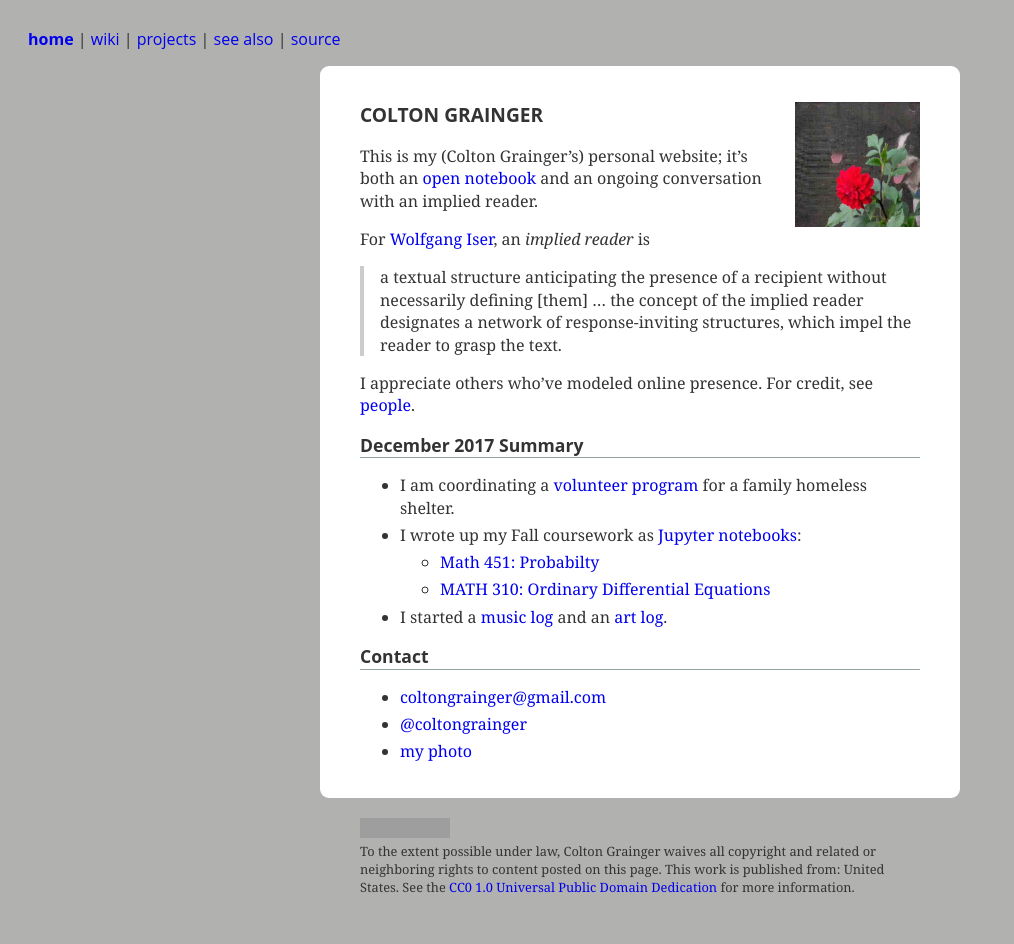
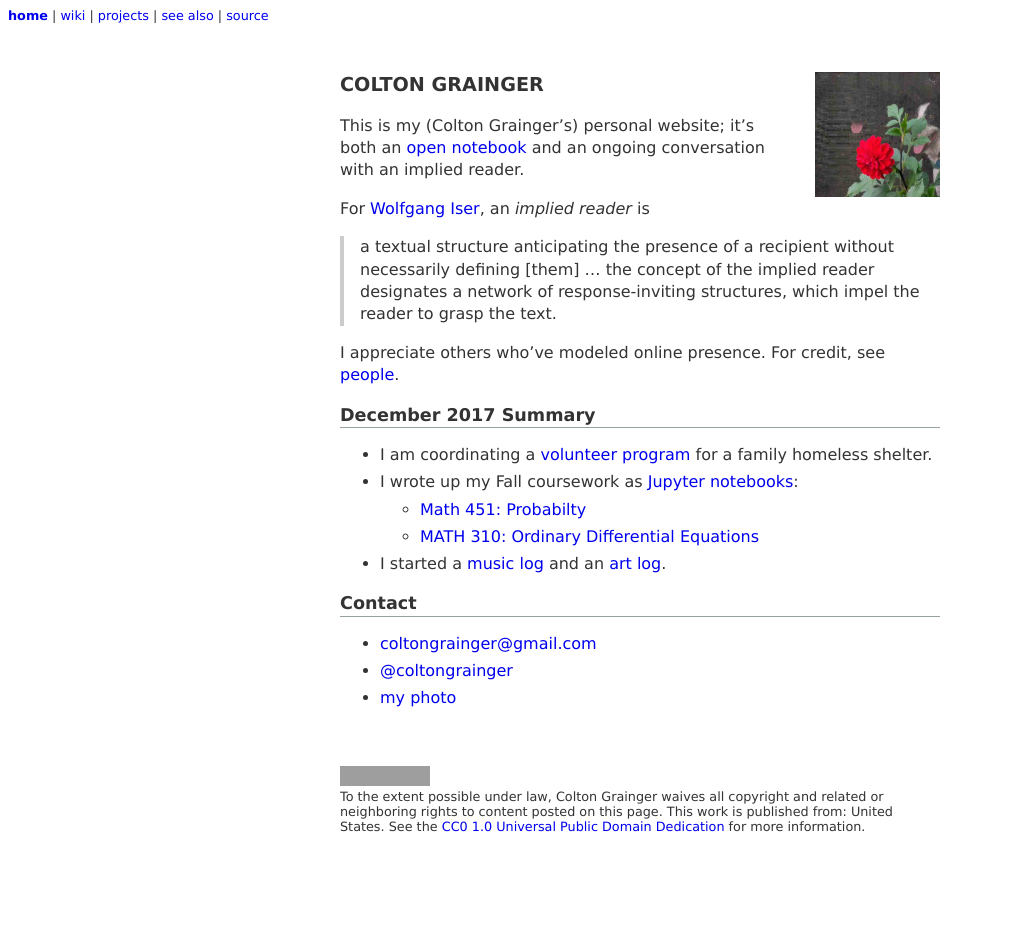
Before and after one commit to coltongrainger/blog, a Jekyll site: the page built from index.md, in a window 1280 px wide. Shown: the whole page, without its empty margins (0-1014 px from the left). Built offline with Jekyll 4.4.1, drawn with Linux system fonts in a browser that asks for light colours; our own code applies the rules of GitHub Pages for plain Markdown files; after the commit the page ends 900 px from its top, so only the background shows below that; grey boxes are pictures that could not be loaded.

Commit message:
try sans-serif font style.

```diff
--- /dev/null
+++ b/_includes/default.css
@@ -0,0 +1,74 @@
+/* License: CC0 */
+
+body {
+  background-color: #fff;
+  font-family: 'Lucida Grande', Verdana, Arial, Sans-Serif;
+  color: #333333 ;
+}
+
+a { text-decoration: none; }
+
+a:hover {text-decoration: underline; }
+
+li {
+  margin-top: 0.3em;
+  margin-bottom: 0.3em;
+}
+
+h1 {
+  font-size: 120%;
+  text-transform: uppercase;
+}
+
+h2 { border-bottom: 1px solid #93a1a1; }
+
+h2, h3, h4, h5, h6 { font-size: 110%; }
+
+main {
+    line-height: 1.4;
+    margin: auto;
+    max-width: 600px;
+    text-align: left;
+    word-wrap: break-word;
+    margin-left: auto ;
+    margin-right: auto ;
+    margin-bottom: 20px ;
+    padding: 20px ;
+    padding-left: 40px ;
+    padding-right: 40px ;
+}
+
+@media screen and (max-width: 600px) {
+    html {
+      font-size: 80%;
+    }
+    main {
+      padding: 5px ;
+      padding-left: 5px ;
+      padding-right: 5px ;
+      border-radius: 0px ;
+    }
+    body {
+      padding: 0px;
+    }
+}
+
+blockquote {
+    border-left: 4px solid #ccc;
+    margin: 0px;
+    padding-left: 16px;
+}
+
+pre {
+    display: block;
+    line-height: 1.2;
+    overflow: auto;
+    padding: 10px;
+}
+
+footer { margin: auto;
+    max-width: 600px;
+    margin-left: auto ;
+    margin-right: auto ;
+    margin-bottom: 20px ;
+    font-size: 80%; }
--- a/_includes/head.html
+++ b/_includes/head.html
@@ -1,6 +1,5 @@
-<!doctype html>
+<!DOCTYPE html>
 <html lang="{{ site.lang | default: "en-US" }}">
-
 <head>
   <!-- Global Site Tag (gtag.js) - Google Analytics -->
   <script async src="https://www.googletagmanager.com/gtag/js?id=UA-108889969-1"></script>
@@ -13,106 +12,18 @@
   <meta charset="utf-8">
   <meta http-equiv="X-UA-Compatible" content="chrome=1">
   <meta name="viewport" content="width=device-width">
-
   <title>{{ site.title | default: site.github.repository_name }}</title>
-
-  {% if site.tags != "" %}
-    {% include collecttags.html %}
-  {% endif %}
-
   <link rel="icon"
     type="image/png"
     href="{{ site.baseurl }}/images/favicon.png">
-
   {% include mathjax.html %}
 </head>
+<style type="text/css">
+  {% include default.css %}
+</style>
+<body>
 
-<style type="text/css">
-/* License: CC0 */
-
-body {
-  background-color: #B1B1AF;
-  padding: 20px;
-  font-family: Georgia, serif;
-  color: #333333 ;
-}
-
-a { text-decoration: none; }
-
-a:hover {text-decoration: underline; }
-
-li {
-  margin-top: 0.3em;
-  margin-bottom: 0.3em;
-}
-
-h1 {
-  font-size: 120%;
-  text-transform: uppercase;
-}
-
-h2 { border-bottom: 1px solid #93a1a1; }
-
-h2, h3, h4, h5, h6 { font-size: 110%; }
-h1, h2, h3, h4, h5, h6 { font-family: Open Sans, Helvetica, sans-serif; }
-
-main {
-    line-height: 1.4;
-    margin: auto;
-    max-width: 35rem;
-    text-align: left;
-    word-wrap: break-word;
-    background: #ffffff;
-    margin-left: auto ;
-    margin-right: auto ;
-    margin-bottom: 20px ;
-    padding: 20px ;
-    padding-left: 40px ;
-    padding-right: 40px ;
-    border-radius: 9px ;
-}
-
-@media screen and (max-width: 600px) {
-    html {
-      font-size: 16px;
-    }
-    main {
-      padding: 5px ;
-      padding-left: 5px ;
-      padding-right: 5px ;
-      border-radius: 0px ;
-    }
-    body {
-      padding: 0px;
-      background-color: white;
-    }
-}
-
-blockquote {
-    border-left: 4px solid #ccc;
-    margin: 0px;
-    padding-left: 16px;
-}
-
-pre {
-    font-family: Georgia, serif;
-    display: block;
-    line-height: 1.2;
-    overflow: auto;
-    padding: 10px;
-}
-
-footer { margin: auto;
-    max-width: 35rem;
-    margin-left: auto ;
-    margin-right: auto ;
-    margin-bottom: 20px ;
-    font-size: 80%; }
-</style>
-
-<body>
-  <header style="font-family: Open Sans, Helvetica, sans-serif; text-decoration: none">
-    <div align = "left">
+  <header style="font-size: 80%">
       {% assign sorted_pages = site.html_pages | sort:"order" %}
       {% for p in sorted_pages %}
       <a
```
Also changed, not shown: _drafts/2017-12-19-todo.md (+5 -4 lines).
